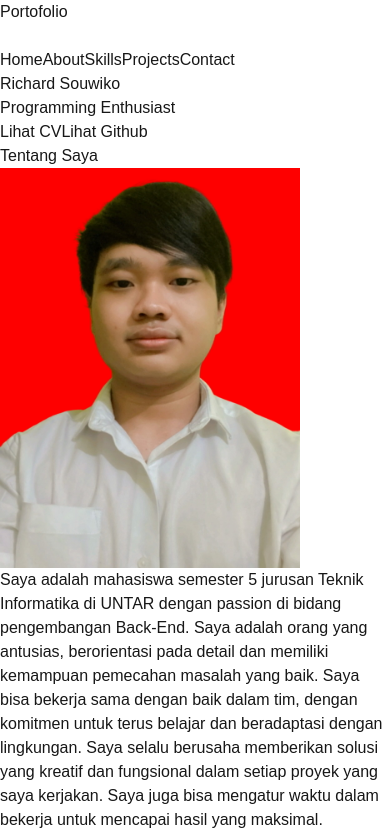
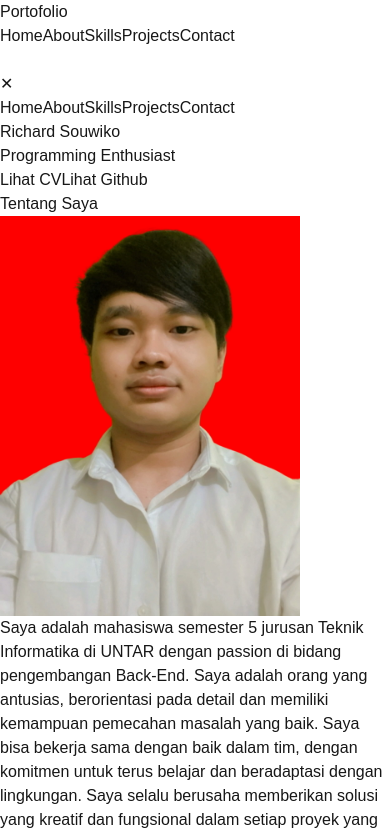
Before and after one commit to RichardxSW/Portofolio, a Next.js app: page / in a window 390 px wide. Shown: the top 835 px of the page. Built offline with nearby package versions, Linux system fonts and the light colour scheme.

Commit message:
fix : navbar & hamburger menu

```diff
--- a/src/app/page.tsx
+++ b/src/app/page.tsx
@@ -5,6 +5,38 @@ import {Linkedin, Phone, Instagram, Mail } from "lucide-react"
 import Link from "next/link"
 import skillsData from "./data/skillsData.js"
 import projectsData from "./data/projectsData.js"
+
+// HamburgerMenu Component
+function HamburgerMenu({ isOpen, toggleMenu, activeSection }) {
+  return (
+    <div
+      className={`fixed top-0 right-0 h-full w-1/3 bg-black bg-opacity-90 text-white z-20 transition-transform duration-300 ${
+        isOpen ? "translate-x-0" : "translate-x-full"
+      }`}
+    >
+      <button
+        onClick={toggleMenu}
+        className="text-white text-2xl absolute top-3 right-5"
+      >
+        ✕
+      </button>
+      <div className="flex flex-col items-center mt-20 space-y-8">
+        {["home", "about", "skills", "projects", "contact"].map((item) => (
+          <Link
+            key={item}
+            href={`#${item}`}
+            className={`text-lg ${
+              activeSection === item ? "text-yellow-300 font-bold" : ""
+            }`}
+            onClick={toggleMenu}
+          >
+            {item.charAt(0).toUpperCase() + item.slice(1)}
+          </Link>
+        ))}
+      </div>
+    </div>
+  );
+}
 
 export default function ColorfulPortfolio() {
   const [activeSection, setActiveSection] = useState('')
@@ -31,37 +63,58 @@ export default function ColorfulPortfolio() {
     return () => window.removeEventListener('scroll', handleScroll)
   }, [])
 
+  const toggleMenu = () => setIsMenuOpen(!isMenuOpen);
+
   return (
     <div className="min-h-screen bg-gradient-to-br from-purple-700 via-blue-500 to-teal-400 text-white">
-      <header className="bg-black bg-opacity-50 backdrop-blur-md fixed w-full z-10 top-0">
-        <nav className="container mx-auto px-6 py-3">
-          <div className="flex justify-between items-center">
+      <header className="bg-black bg-opacity-50 fixed w-full z-50 top-0">
+        <nav className="container mx-auto px-6 py-3 flex justify-between items-center">
             <div className="text-2xl font-bold text-transparent bg-clip-text bg-gradient-to-r from-pink-500 to-yellow-500">
               Portofolio
             </div>
-            <div className="lg:hidden flex items-center">
-              {/* Hamburger Button */}
-              <button onClick={() => setIsMenuOpen(!isMenuOpen)} className="text-white">
-                <svg className="w-6 h-6" fill="none" stroke="currentColor" viewBox="0 0 24 24" xmlns="http://www.w3.org/2000/svg">
-                  <path strokeLinecap="round" strokeLinejoin="round" strokeWidth={2} d="M4 6h16M4 12h16M4 18h16" />
-                </svg>
-              </button>
-            </div>
+
             {/* Menu Links */}
-            <div className={`lg:flex space-x-4 ${isMenuOpen ? 'block' : 'hidden'} lg:block`}>
+            <div className="hidden lg:flex">
               {['home', 'about', 'skills', 'projects', 'contact'].map((item) => (
                 <Link
                   key={item}
                   href={`#${item}`}
-                  className={`text-lg hover:text-yellow-300 transition duration-300 ${activeSection === item ? 'text-yellow-300 font-bold' : ''}`}
+                  className={`text-lg px-4 hover:text-yellow-300 transition duration-300 ${activeSection === item ? 'text-yellow-300 font-bold' : ''}`}
                 >
                   {item.charAt(0).toUpperCase() + item.slice(1)}
                 </Link>
               ))}
             </div>
+
+            {/* Hamburger button for mobile */}
+          <div className="lg:hidden">
+            <button onClick={toggleMenu} className="text-white">
+              <svg
+                className="w-6 h-6"
+                fill="none"
+                stroke="currentColor"
+                viewBox="0 0 24 24"
+                xmlns="http://www.w3.org/2000/svg"
+              >
+                <path
+                  strokeLinecap="round"
+                  strokeLinejoin="round"
+                  strokeWidth={2}
+                  d="M4 6h16M4 12h16M4 18h16"
+                />
+              </svg>
+            </button>
+
           </div>
         </nav>
       </header>
+
+      {/* Separate Hamburger Menu for mobile */}
+      <HamburgerMenu
+        isOpen={isMenuOpen}
+        toggleMenu={toggleMenu}
+        activeSection={activeSection}
+      />
 
       <main>
         <section id="home" className="min-h-screen flex items-center justify-center relative overflow-hidden">
```
